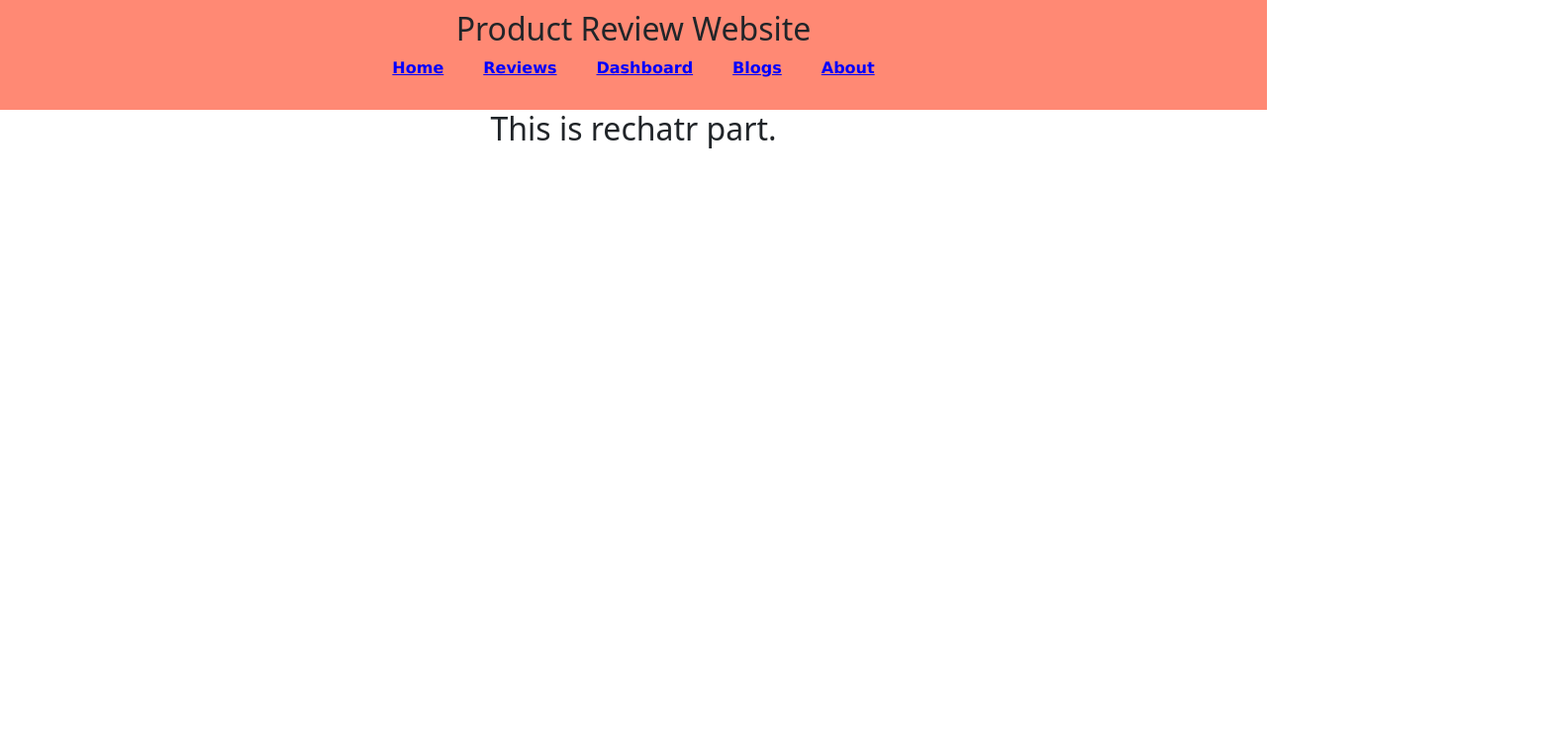
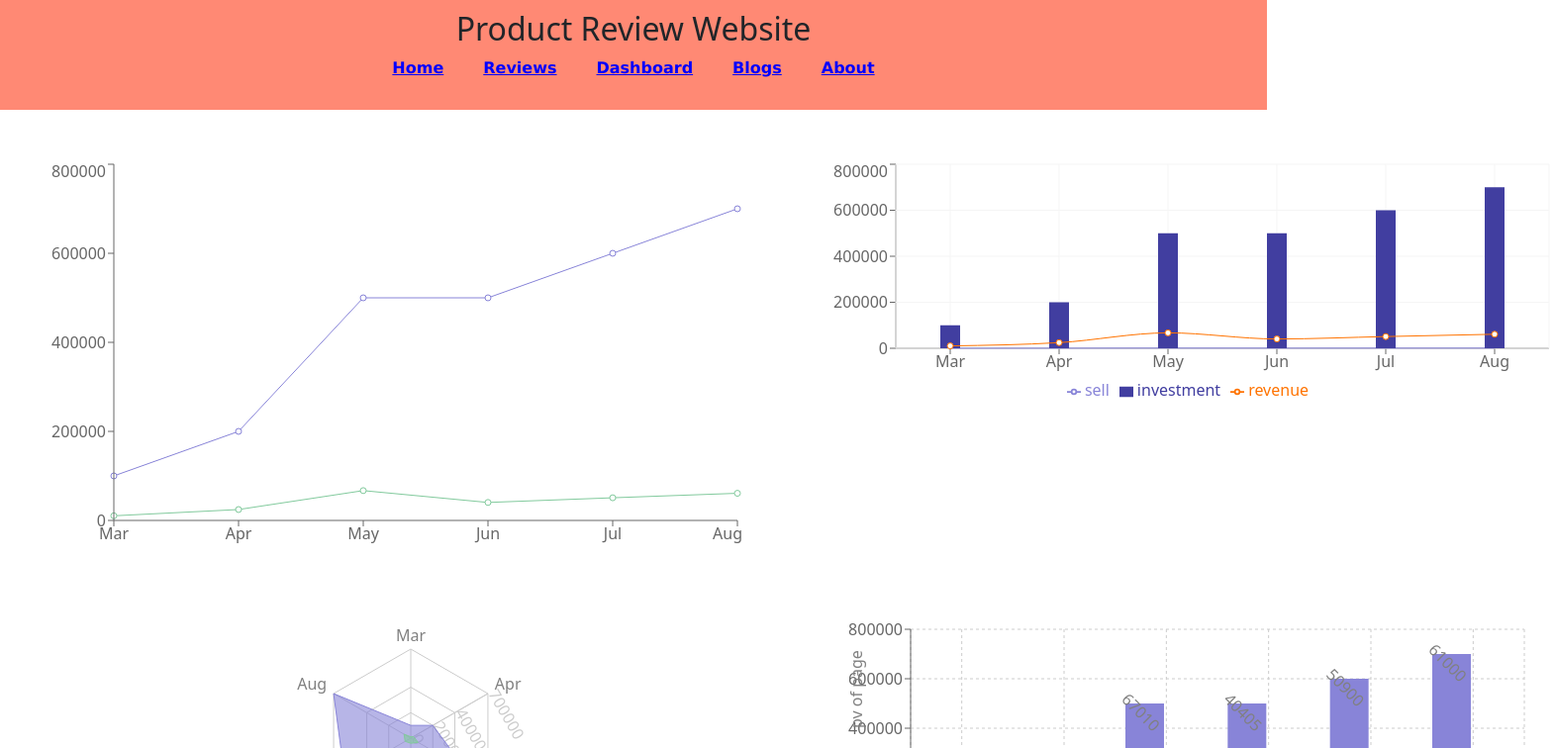
Before and after one commit to Habibur96/product-analysis-website, a React (Create React App) app: page /dashboard in a window 1280 px wide. Shown: the top 756 px of the page at 99% size, 1570 px wide, since content can reach past the window. Built offline with nearby package versions, Linux system fonts and the light colour scheme.

Commit message:
chart added

```diff
--- a/package.json
+++ b/package.json
@@ -15,6 +15,7 @@
     "react-dom": "^18.2.0",
     "react-router-dom": "^6.3.0",
     "react-scripts": "5.0.1",
+    "recharts": "^2.1.12",
     "web-vitals": "^2.1.4"
   },
   "scripts": {
--- a/src/componants/About/About.js
+++ b/src/componants/About/About.js
@@ -1,11 +1,12 @@
+
 import React from 'react';
 
+
 const About = () => {
-    return (
-        <div>
-            <h2>This is about part.</h2>
-        </div>
-    );
+    <div>
+
+    </div>
+
 };
 
 export default About;
--- /dev/null
+++ b/src/componants/Dashboard/Dashboard.css
@@ -0,0 +1,9 @@
+.chart {
+    display: grid;
+    grid-template-columns: auto auto;
+    grid-column-gap: 60px;
+    grid-row-gap: 60px;
+
+    margin-top: 50px;
+    margin-left: 50px;
+}
--- a/src/componants/Dashboard/Dashboard.js
+++ b/src/componants/Dashboard/Dashboard.js
@@ -1,10 +1,112 @@
 import React from 'react';
 
+import './Dashboard.css'
+
+import { Area, Bar, BarChart, CartesianGrid, ComposedChart, Label, LabelList, Legend, Line, LineChart, PolarAngleAxis, PolarGrid, PolarRadiusAxis, Radar, RadarChart, Tooltip, XAxis, YAxis } from 'recharts';
+
 const Dashboard = () => {
+    const data = [
+        {
+            "month": "Mar",
+            "investment": 100000,
+            "sell": 241,
+            "revenue": 10401
+        },
+        {
+            "month": "Apr",
+            "investment": 200000,
+            "sell": 423,
+            "revenue": 24500
+        },
+        {
+            "month": "May",
+            "investment": 500000,
+            "sell": 726,
+            "revenue": 67010
+        },
+        {
+            "month": "Jun",
+            "investment": 500000,
+            "sell": 529,
+            "revenue": 40405
+        },
+        {
+            "month": "Jul",
+            "investment": 600000,
+            "sell": 601,
+            "revenue": 50900
+        },
+        {
+            "month": "Aug",
+            "investment": 700000,
+            "sell": 670,
+            "revenue": 61000
+        },
+    ];
+
     return (
-        <div>
-            <h2>This is rechatr part.</h2>
+        <div className='chart' >
+
+            <LineChart
+                width={700} height={400}
+                data={data} >
+                <Line dataKey={"investment"} stroke="#8884d8"></Line>
+                <Line dataKey={"revenue"} stroke="#82ca9d"></Line>
+                <XAxis dataKey={"month"}>
+                </XAxis>
+                <Tooltip></Tooltip>
+
+                <YAxis></YAxis>
+
+            </LineChart>
+
+
+            <ComposedChart width={730} height={250} data={data}>
+                <XAxis dataKey="month" />
+                <YAxis />
+                <Tooltip />
+                <Legend />
+                <CartesianGrid stroke="#f5f5f5" />
+                <Area type="monotone" dataKey="sell" fill="#8884d8" stroke="#8884d8" />
+                <Bar dataKey="investment" barSize={20} fill="#413ea0" />
+                <Line type="monotone" dataKey="revenue" stroke="#ff7300" />
+            </ComposedChart>
+
+
+            <RadarChart outerRadius={90} width={730} height={250} data={data}>
+                <PolarGrid />
+                <PolarAngleAxis dataKey="month" />
+                <PolarRadiusAxis angle={30} domain={[0, 150]} />
+                <Radar name="" dataKey="investment" stroke="#8884d8" fill="#8884d8" fillOpacity={0.6} />
+                <Radar name="" dataKey="revenue" stroke="#82ca9d" fill="#82ca9d" fillOpacity={0.6} />
+                <Tooltip></Tooltip>
+                <Legend />
+            </RadarChart>
+
+
+
+            <BarChart
+                width={730}
+                height={250}
+                data={data}
+                margin={{ top: 15, right: 30, left: 20, bottom: 5 }}
+            >
+                <CartesianGrid strokeDasharray="3 3" />
+                <XAxis dataKey="month">
+                    <Label value="Pages of my website" offset={0} position="insideBottom" />
+                </XAxis>
+                <YAxis label={{ value: 'pv of page', angle: -90, position: 'insideLeft', textAnchor: 'middle' }} />
+                <Tooltip></Tooltip>
+                <Bar dataKey="investment" fill="#8884d8">
+                    <LabelList dataKey="revenue" position="insideTop" angle="45" />
+                </Bar>
+                <Bar dataKey="sell" fill="#82ca9d">
+                    <LabelList dataKey="revenue" position="top" />
+                </Bar>
+            </BarChart>
+
         </div>
+
     );
 };
 
--- a/src/componants/Header/Header.js
+++ b/src/componants/Header/Header.js
@@ -15,6 +15,7 @@ const Header = () => {
             <Link to='/blogs'>Blogs</Link>
             <Link to='/about'>About</Link>
 
+
         </div>
 
     );
--- a/src/componants/Reviews/Reviews.js
+++ b/src/componants/Reviews/Reviews.js
@@ -1,22 +1,11 @@
 import React from 'react';
 
 const Reviews = () => {
-    // const [reviews, setReviews] = useState([]);
-    // useEffect(() => {
-    //     fetch('https://reviewebsit.free.beeceptor.com/')
-    //         .then(res => res.json())
-    //         .then(data => setReviews(data))
-    // }, [])
-    return (
-        <div>
+  return (
+    <div>
 
-            {/* {
-                reviews.map(review => )
-
-
-            } */}
-        </div>
-    );
+    </div>
+  );
 };
 
 export default Reviews;
```
Also changed, not shown: 1 other file (tests, documents, lock files or other folders).
